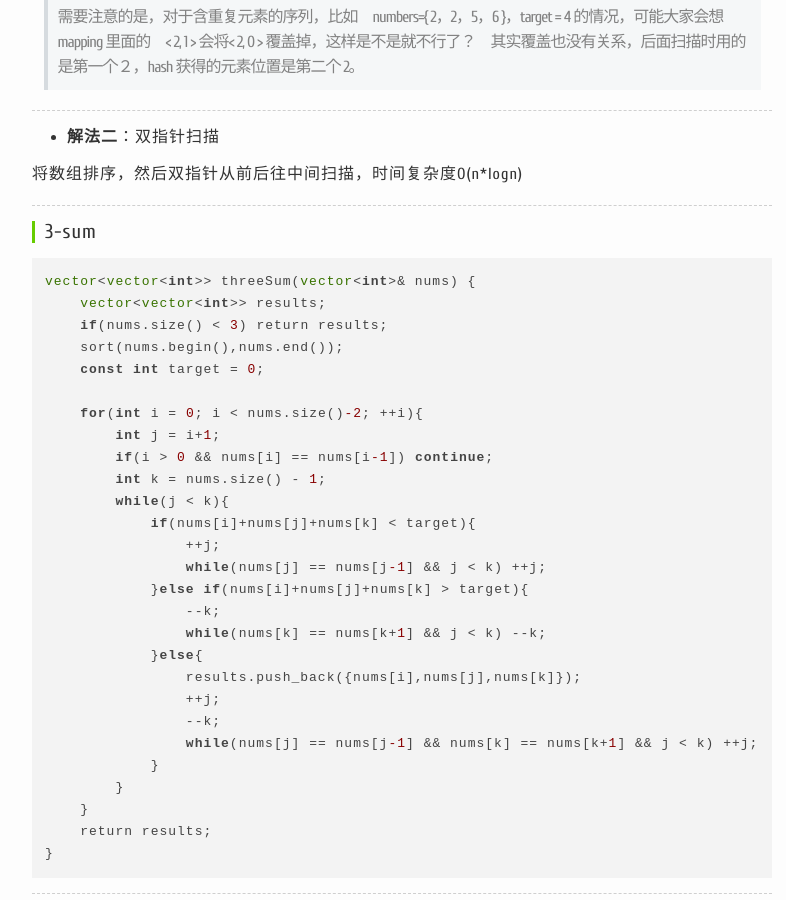
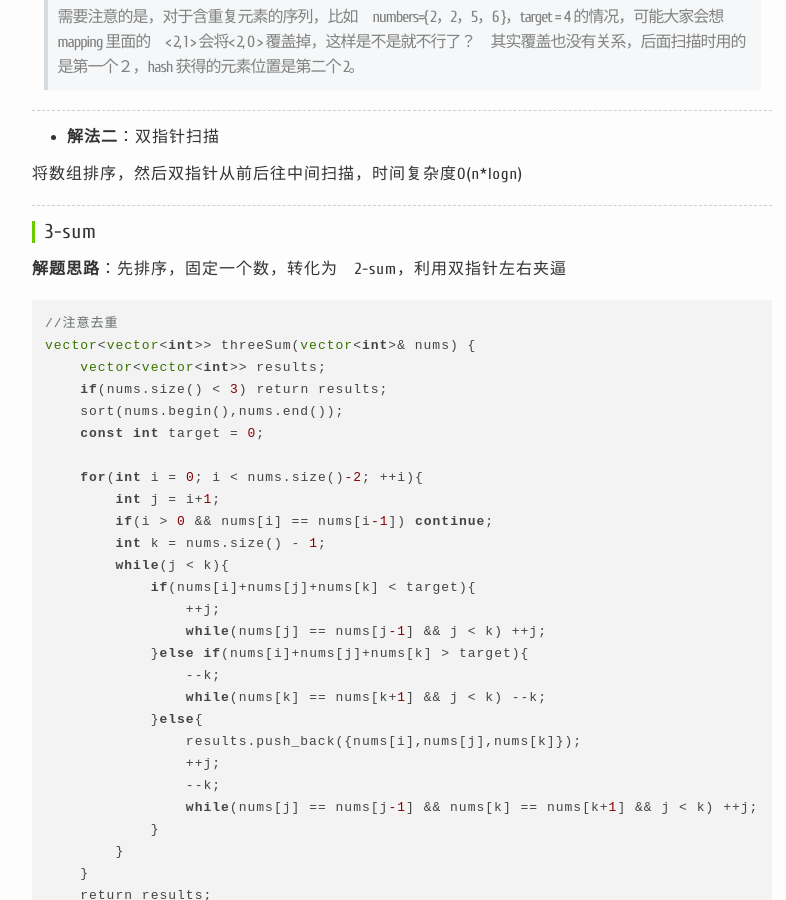
Before and after one commit to charleshm/charleshm.github.io, a Jekyll site: the page built from _posts/2016-02-23-K-sum.md, in a window 1280 px wide and 900 px high, scrolled down 716 px. Shown: the whole window, without its empty margins (238-1024 px from the left). Built offline with Jekyll 4.4.1, drawn with Linux system fonts in a browser that asks for light colours; nearby versions of some CDN libraries; comment, search, counter and statistics services are not loaded.

Commit message:
first blood

```diff
--- a/_posts/2016-02-23-K-sum.md
+++ b/_posts/2016-02-23-K-sum.md
@@ -46,8 +46,10 @@ vector<int> twoSum(vector<int>& nums, int target) {
 
 
 #### 3-sum
+**解题思路**：先排序，固定一个数，转化为　2-sum，利用双指针左右夹逼
 
 {% highlight c++ %}
+//注意去重
 vector<vector<int>> threeSum(vector<int>& nums) {
     vector<vector<int>> results;
     if(nums.size() < 3) return results;
```
